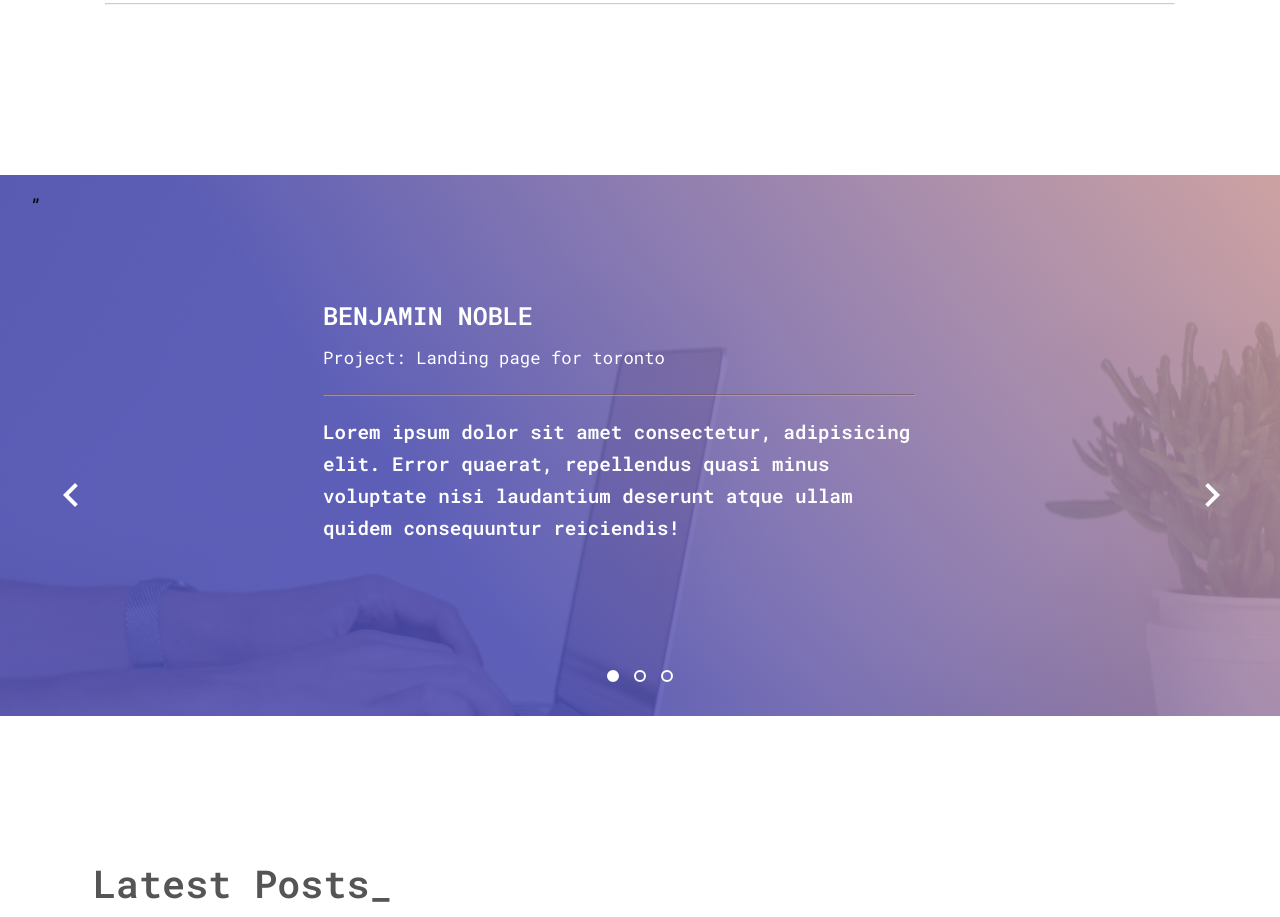
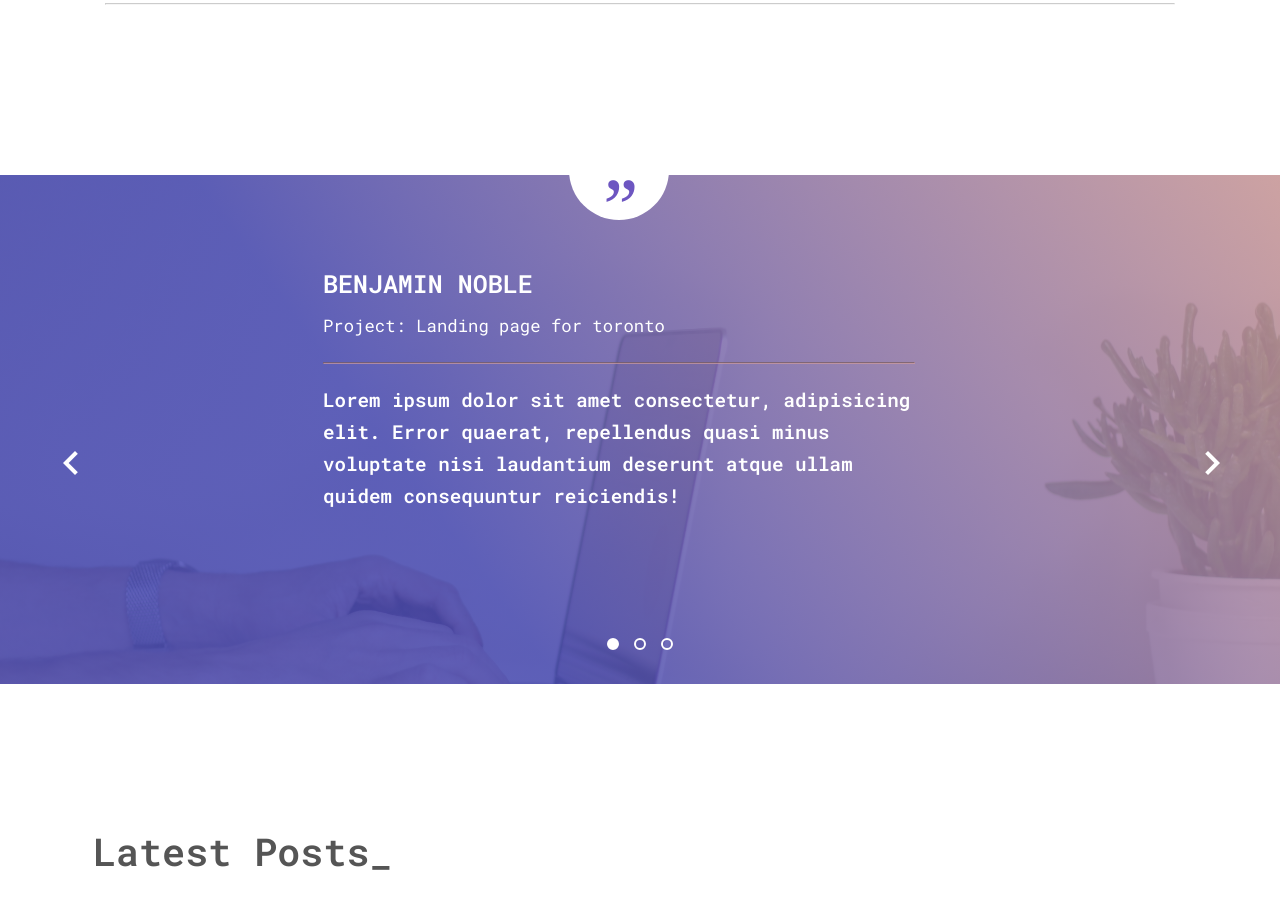
Before and after one commit to codewithmike01/MyPortfolioBlog, a website with bundled scripts: page index.html in a window 1280 px wide. Shown: the part 3140-4057 px from the top of the page. Built offline with nearby package versions, Linux system fonts and the light colour scheme; files whose address does not match are found by name.

Commit message:
Fix tesimony section

```diff
--- a/index.html
+++ b/index.html
@@ -184,7 +184,7 @@
     <!-- Testimony -->
     <section id="testimonials"></section>
     <section class="testimony">
-      <div><p class="quote">&rdquo;</p></div>
+      <div class="circle"><p class="quote">&rdquo;</p></div>
       <div class="testimonyBg"></div>
 
       <div class="test-container">
```
